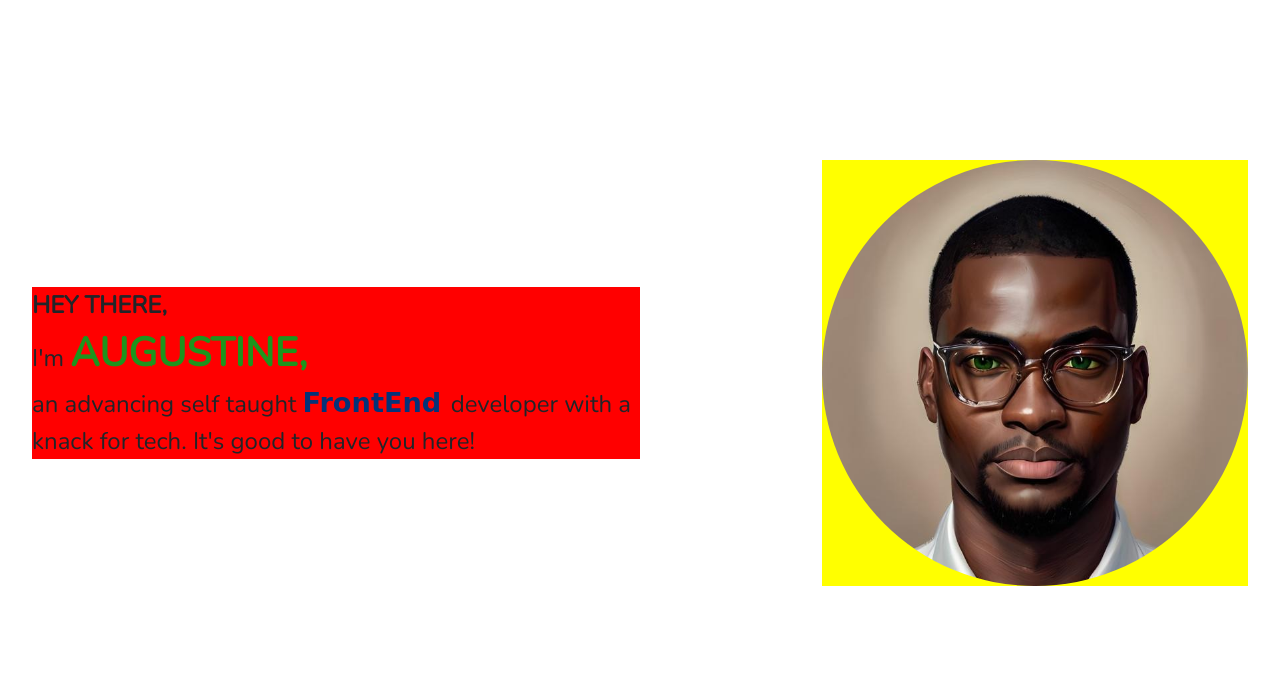
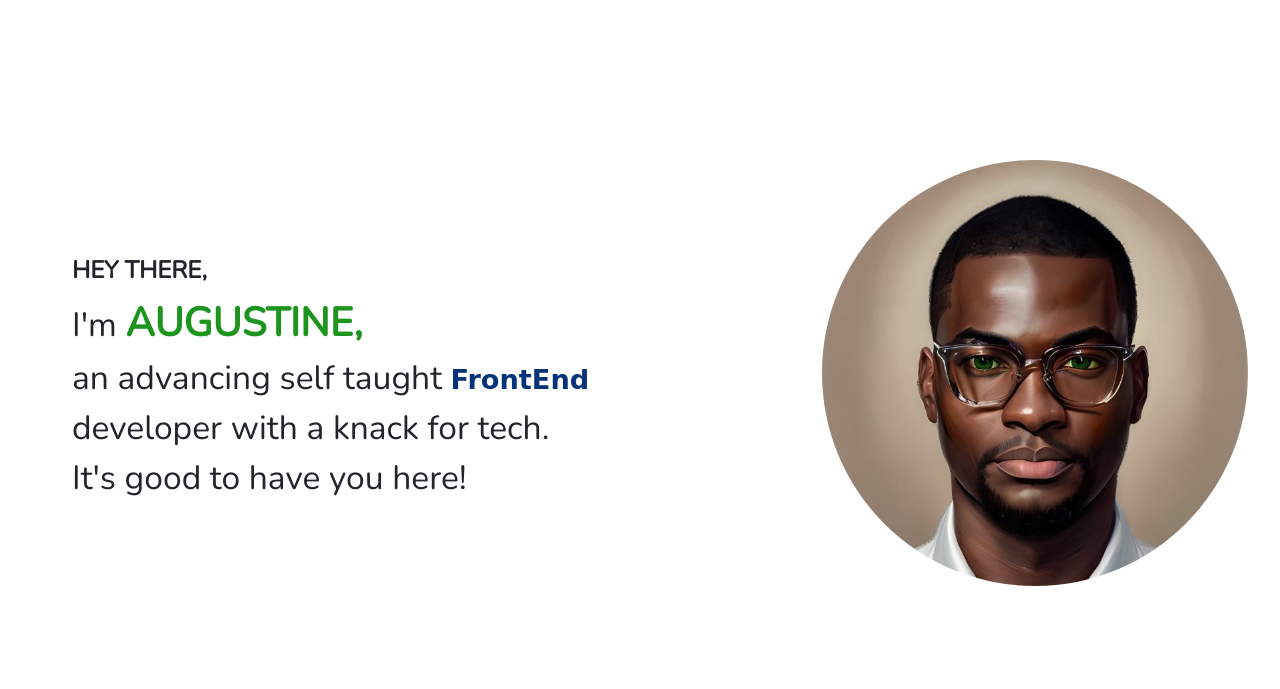
Before and after one commit to Augustine-edeh/My-Portfolio, a plain HTML site: page index.html in a window 1280 px wide. Shown: the part 111-800 px from the top of the page. Drawn offline with nearby package versions, Linux system fonts and the light colour scheme; a script that the page names is missing; a web font is replaced by a local one.

Commit message:
Intro Typography: Increased font-size for intro text

```diff
--- a/index.html
+++ b/index.html
@@ -100,7 +100,8 @@
             I'm <span class="first-name">Augustine,</span> <br />
             an advancing self taught
             <span class="stack">FrontEnd </span> developer with a knack for
-            tech. It's good to have you here!
+            tech. <br />
+            It's good to have you here!
           </div>
         </section>
       </section>
--- a/style.css
+++ b/style.css
@@ -65,12 +65,14 @@ nav .bi:hover {
 .dp-container {
   display: grid;
   place-content: center;
-  background: yellow;
+  /* background: yellow; */
   width: 35%;
 }
 .intro {
   text-align: left;
-  background: red;
+  /* background: red; */
+  padding-left: 2.5rem;
+  font-size: 2.1rem;
   /* padding: 1.5rem 2rem; */
   /* width: 52rem; */
   width: 50%;
```
